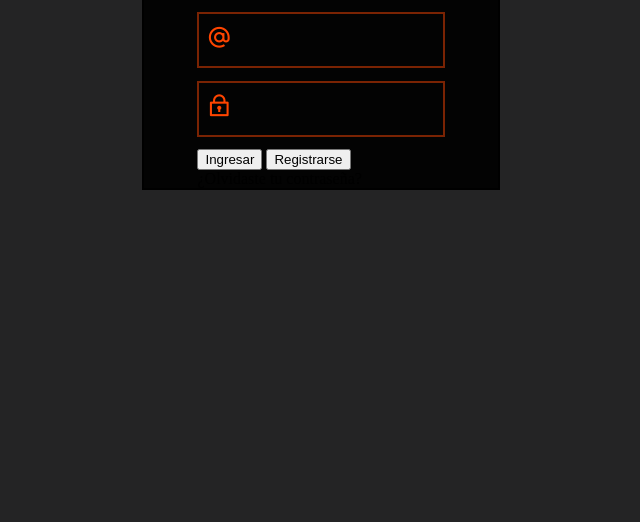
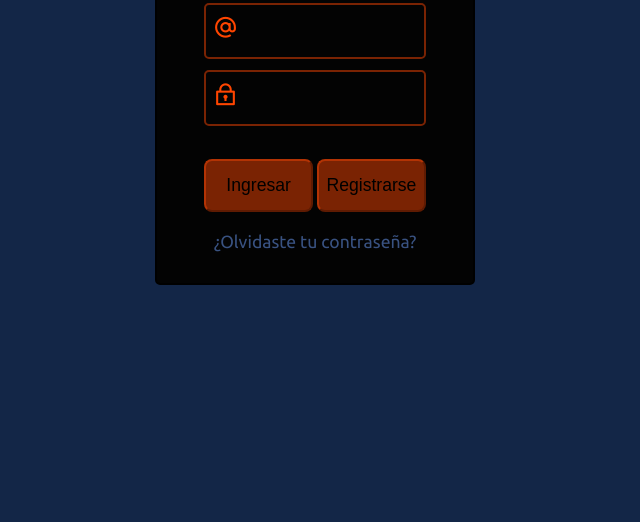
Before and after one commit to Tonny2001/P5, a plain HTML site: page plataformaDisco/Login/index.html in a window 1280 px wide. Shown: the part 278-800 px from the top of the page, without its empty margins (308-948 px from the left). Drawn offline with nearby package versions, Linux system fonts and the light colour scheme; a web font is replaced by a local one.

Commit message:
Add files via upload

```diff
--- a/plataformaDisco/Login/index.html
+++ b/plataformaDisco/Login/index.html
@@ -9,6 +9,8 @@
     <link rel="preconnect" href="https://fonts.gstatic.com" crossorigin>
     <link href="https://fonts.googleapis.com/css2?family=Gabarito:wght@500&display=swap" rel="stylesheet">
     <link rel="preconnect" href="https://fonts.googleapis.com">
+    <link rel="preconnect" href="https://fonts.gstatic.com" crossorigin>
+    <link href="https://fonts.googleapis.com/css2?family=Ubuntu&display=swap" rel="stylesheet">
     <!-- css style -->
     <link rel="stylesheet" href="style.css" type="text/css">
     <!-- Remix icon -->
@@ -35,17 +37,18 @@
                 </label>
             </div>
 
-            <div>
-                <button>
+            <div class="contenedor-button">
+                <button class="buttons">
                     Ingresar
                 </button>
-                <button>
+                <button class="buttons">
                     Registrarse
                 </button>
             </div>
 
-            ¿Olvidaste tu contraseña?
         </form>
+
+        <a  class="recuperar-contraseña" href="">¿Olvidaste tu contraseña?</a>
 
     </div>
 
--- a/plataformaDisco/Login/style.css
+++ b/plataformaDisco/Login/style.css
@@ -1,22 +1,24 @@
 
 body{
-    background-color:  #242425;
+    background-color: #132647;;
+
 }
 
 .contenedor-form{
-   background-color: #030303;
-    width: 28%;
-    margin: 15% 35%;
+    background-color: #030303;
+    width: 25%;
+    margin: 11% 36%;
     border: 2px solid;
     display: flex;
     justify-content: center;
     align-items: center;
     flex-direction: column;
-
+    border-radius: 5px;
 }
 
 h1{
     color: #ff4500;
+    margin: 15% 0;
     font-size: 40px;
     font-family: 'Gabarito', sans-serif;
 }
@@ -28,16 +30,21 @@ h1{
 .inputs{
     border: 2px solid #7a2303;
     margin-bottom: 5%;
+    border-radius: 5px;
+}
+
+.inputs:focus-within{
+    border: 2px solid #ff4500;
 }
 
 
 .inputs input{
     background-color: #030303;
     color: aliceblue;
-    width: 82%;
+    width: 80%;
     border: 0;
     outline: none;
-    font-size: 18px;
+    font-size: 16px;
     height: 50px;
 }
 
@@ -47,3 +54,40 @@ h1{
     margin-left: 3%;
     margin-right: 1%;
 }
+
+.contenedor-button{
+    display: flex;
+    justify-content: space-between;
+    margin: 15% 0 5% 0;
+}
+
+.buttons{
+    background-color: #7a2303 ;
+    width: 49%;
+    height: 3em;
+    font-size: 1.1rem;
+    font-family: 'Gabarito', sans-serif;
+    border-radius: 8px;
+    border-color: #b33304;
+    border-image: initial;
+}
+
+.buttons:hover{
+    background-color: #ff4500;
+    cursor: pointer;
+
+}
+
+.recuperar-contraseña{
+    color: #395281;
+    font-size: 1.1rem;
+    font-family: 'Ubuntu', sans-serif;
+    margin: 3% 0 10% 0;
+    text-decoration: none;
+}
+
+.recuperar-contraseña:hover{
+    color: #2559b9;
+    font-size: 1.12rem;
+    margin: 3% 0 9.6% 0;
+}
```
